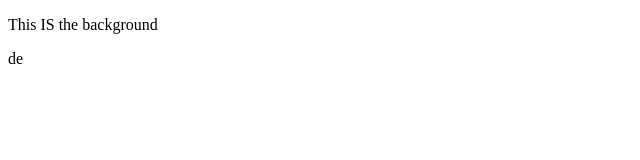
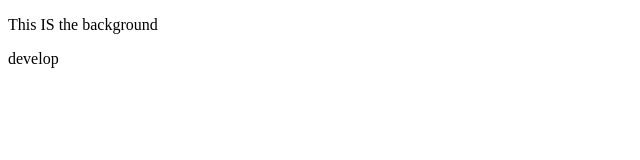
Before and after one commit to Shakhboz01/background-generator, a plain HTML site: page index.html in a window 1280 px wide. Shown: the full height of the page, 0-640 px from the left. Drawn offline with Linux system fonts and the light colour scheme.

Commit message:
added velop
is it Ok?

```diff
--- a/index.html
+++ b/index.html
@@ -8,6 +8,6 @@
 </head>
 <body>
     <p>This IS the background</p>
-    <div>de</div>
+    <div>develop</div>
 </body>
 </html>
```
